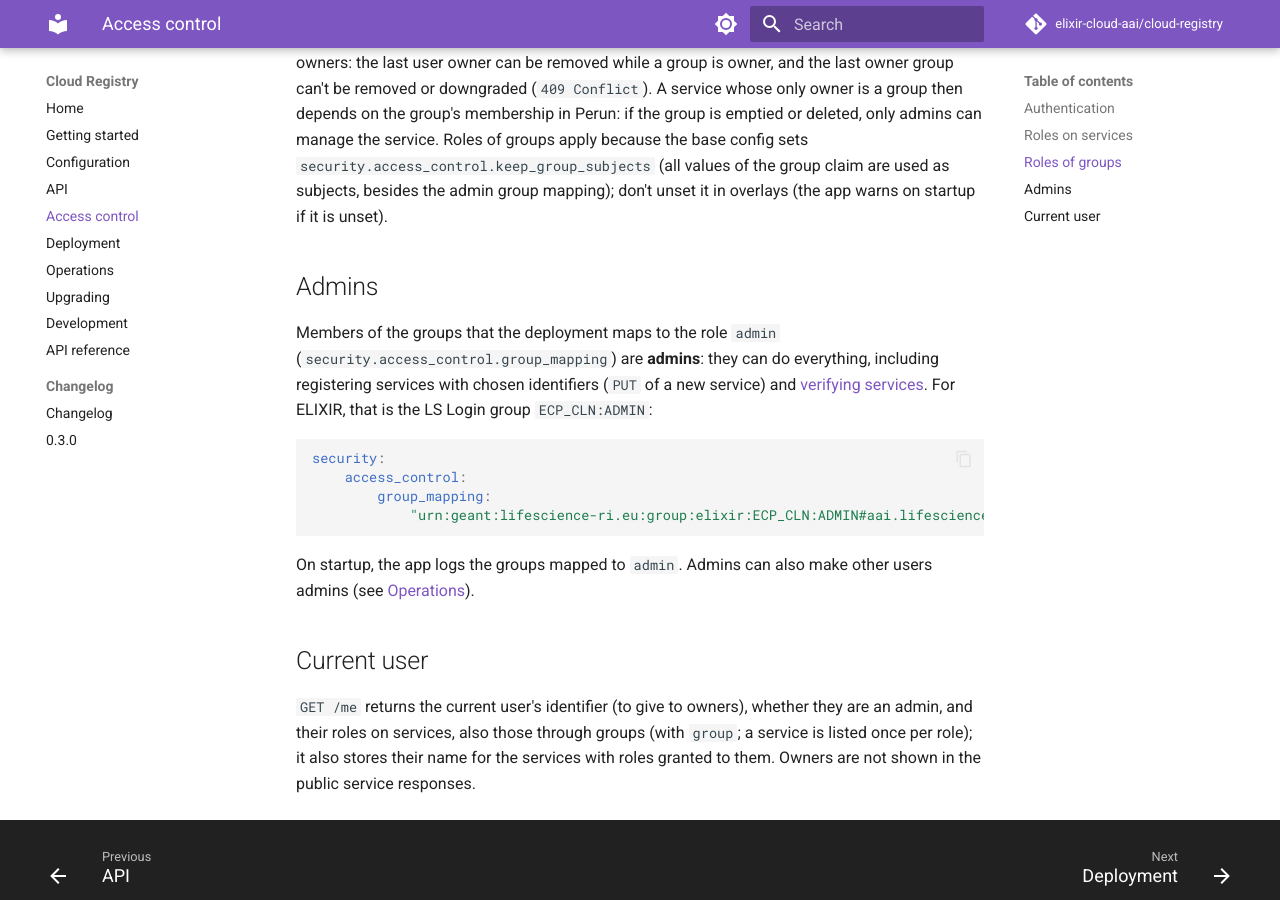
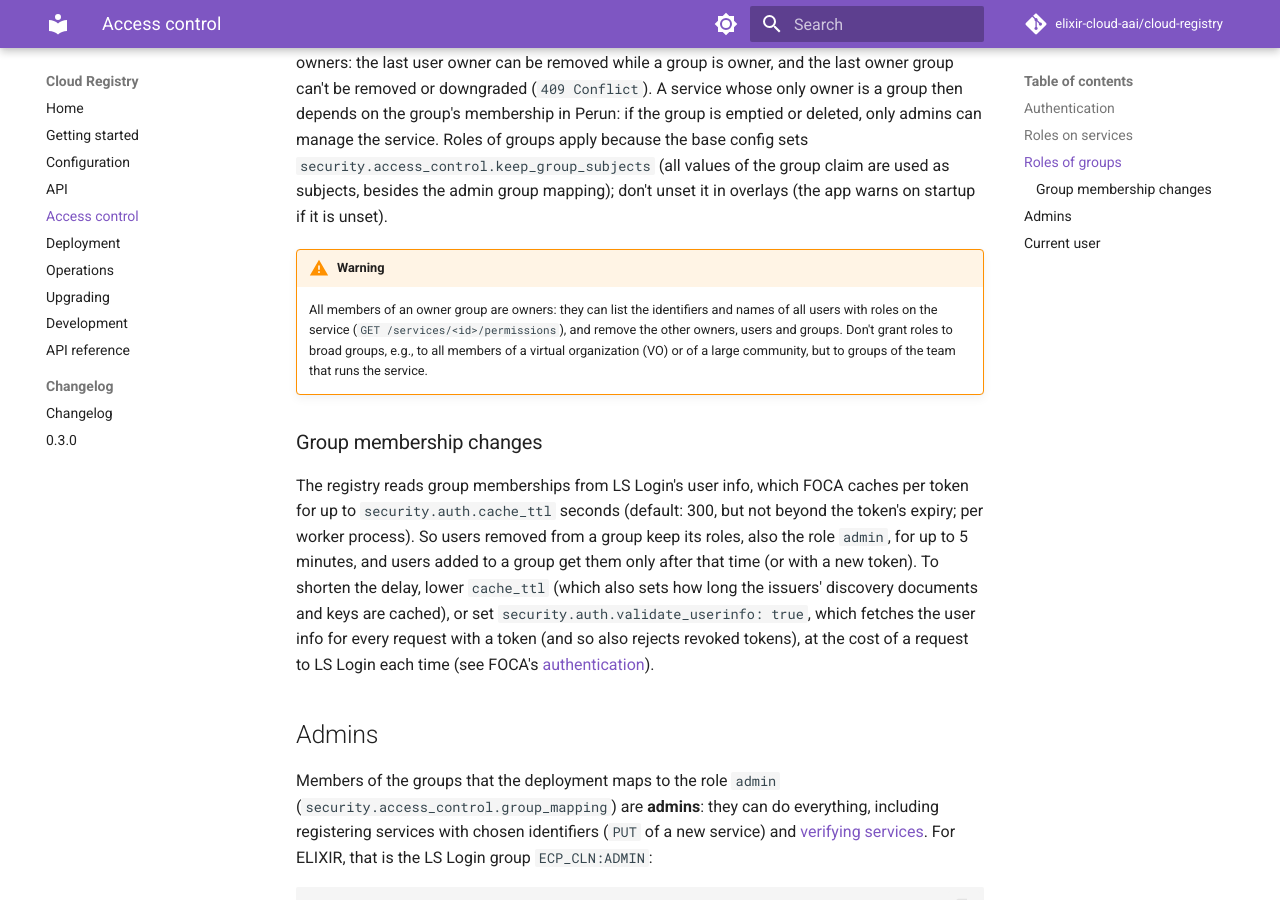
Before and after one commit to elixir-cloud-aai/cloud-registry, an MkDocs documentation site: the page built from docs/access-control.md, in a window 1280 px wide and 900 px high, scrolled down 1718 px. Built offline with MkDocs 1.6.1 and Material for MkDocs 9.7.7, drawn with Linux system fonts in a browser that asks for light colours; comment, search, counter and statistics services are not loaded.

Commit message:
docs: fix pre-release findings in docs
- Chart README: install the released chart first, require
  cloudRegistry.tag from the repository folder, support only images
  built with FOCA 0.15 or later, say that the Ingress routes the admin
  API and how to keep it off the internet.
- Links of the chart README are absolute, as it is packaged with the
  chart; the docs hook maps them back to pages of the docs (checked by
  the strict build) and to files at the built commit. Relative links
  now fail the strict build.
- Access control: warn that owner groups see the names of all users
  with roles and can remove other owners; document the delay before
  group membership changes apply (user info cache).
- Errors: only errors handled by the app are problem details.
- Upgrading: the startup check covers only services without a key.

Co-Authored-By: Claude Opus 5.5 <noreply@anthropic.com>

```diff
--- a/docs/access-control.md
+++ b/docs/access-control.md
@@ -92,6 +92,28 @@ the base config sets `security.access_control.keep_group_subjects` (all values
 of the group claim are used as subjects, besides the admin group mapping);
 don't unset it in overlays (the app warns on startup if it is unset).
 
+!!! warning
+    All members of an owner group are owners: they can list the identifiers
+    and names of all users with roles on the service
+    (`GET /services/<id>/permissions`), and remove the other owners, users
+    and groups. Don't grant roles to broad groups, e.g., to all members of a
+    virtual organization (VO) or of a large community, but to groups of the
+    team that runs the service.
+
+### Group membership changes
+
+The registry reads group memberships from LS Login's user info, which FOCA
+caches per token for up to `security.auth.cache_ttl` seconds (default: 300,
+but not beyond the token's expiry; per worker process). So users removed
+from a group keep its roles, also the role `admin`, for up to 5 minutes, and
+users added to a group get them only after that time (or with a new token).
+To shorten the delay, lower `cache_ttl` (which also sets how long the
+issuers' discovery documents and keys are cached), or set
+`security.auth.validate_userinfo: true`, which fetches the user info for
+every request with a token (and so also rejects revoked tokens), at the cost
+of a request to LS Login each time (see FOCA's
+[authentication](https://foca.readthedocs.io/en/latest/authentication/)).
+
 ## Admins
 
 Members of the groups that the deployment maps to the role `admin`
```
Also changed, not shown: deployment/README.md (+57 -26 lines), docs/api.md (+9 -6 lines), docs/hooks.py (+25 -24 lines), docs/operations.md (+2 -1 lines), docs/upgrading.md (+4 -1 lines), 1 other file.
